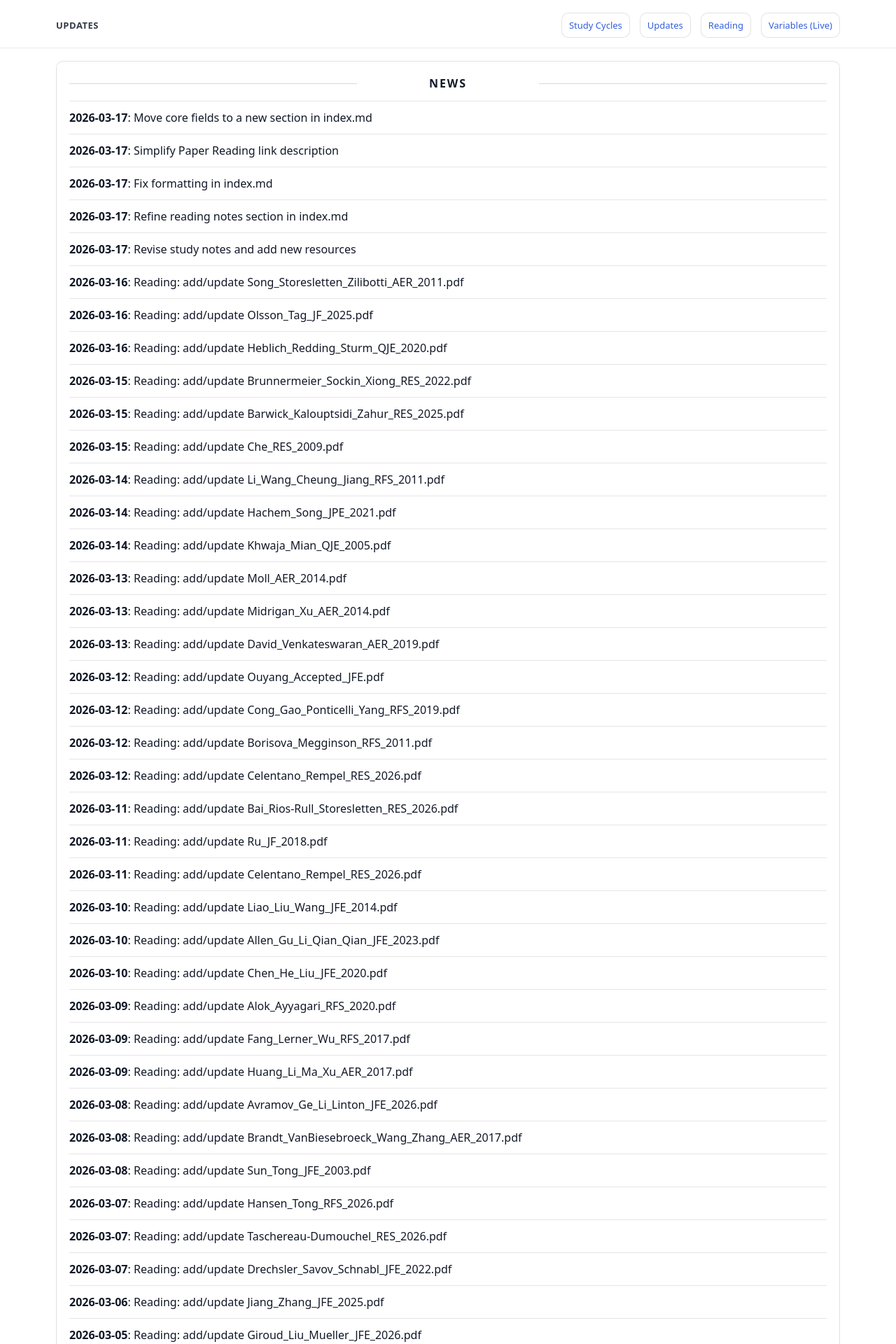
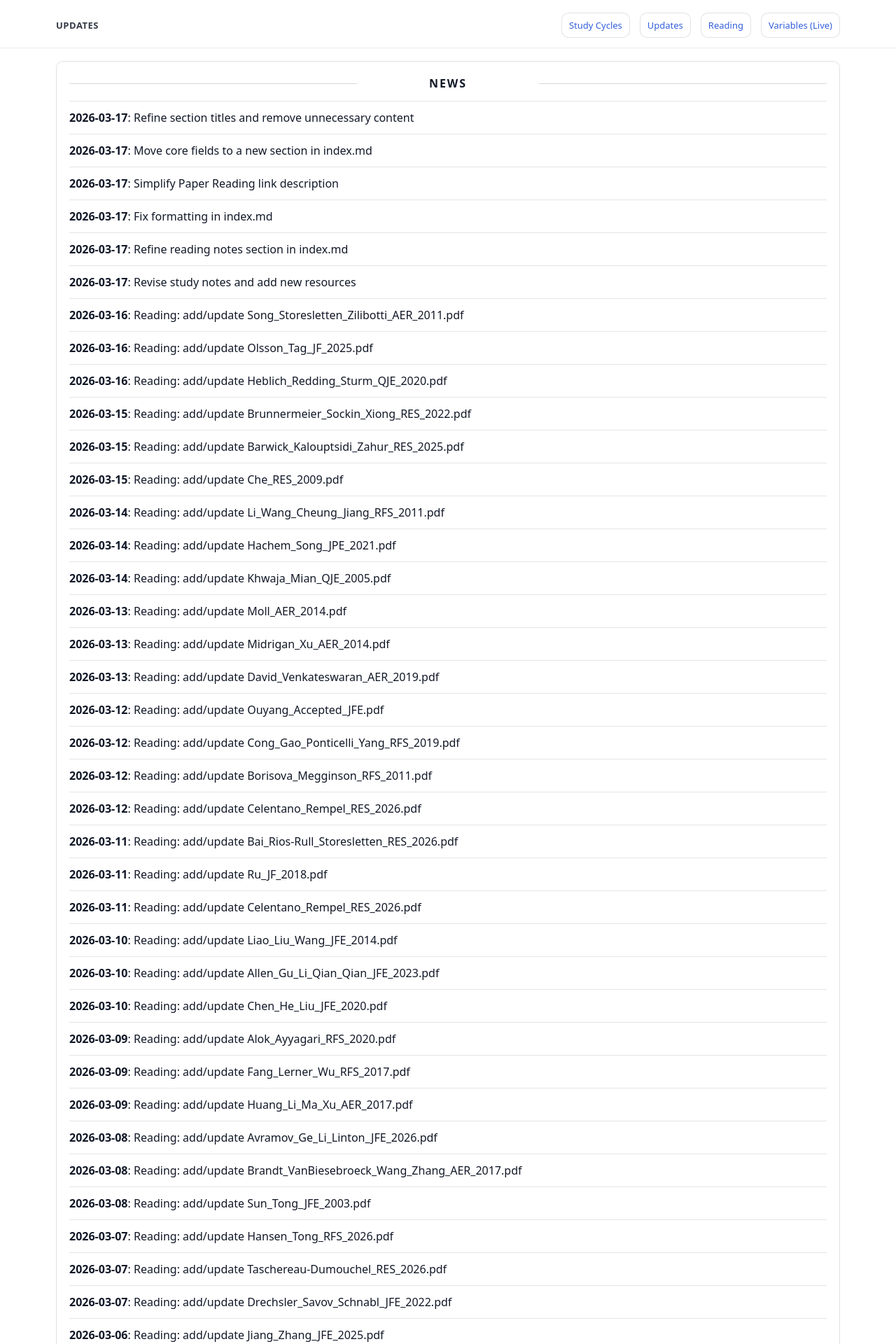
Before and after one commit to yaxinzn/study-archive, a Jekyll site: the page built from updates/index.md, in a window 1280 px wide. Shown: the top 1920 px of the page at 70% size. Built offline with Jekyll 4.4.1, drawn with Linux system fonts in a browser that asks for light colours; some of the changed text lies outside the part shown.

Commit message:
chore: update NEWS feed

```diff
--- a/_data/news.yml
+++ b/_data/news.yml
@@ -1,4 +1,7 @@
 # Auto-generated update history (sorted newest -> oldest). Do not edit manually.
+- ts: "1773742318"
+  date: "2026-03-17"
+  title: "Refine section titles and remove unnecessary content"
 - ts: "1773741922"
   date: "2026-03-17"
   title: "Move core fields to a new section in index.md"
```
